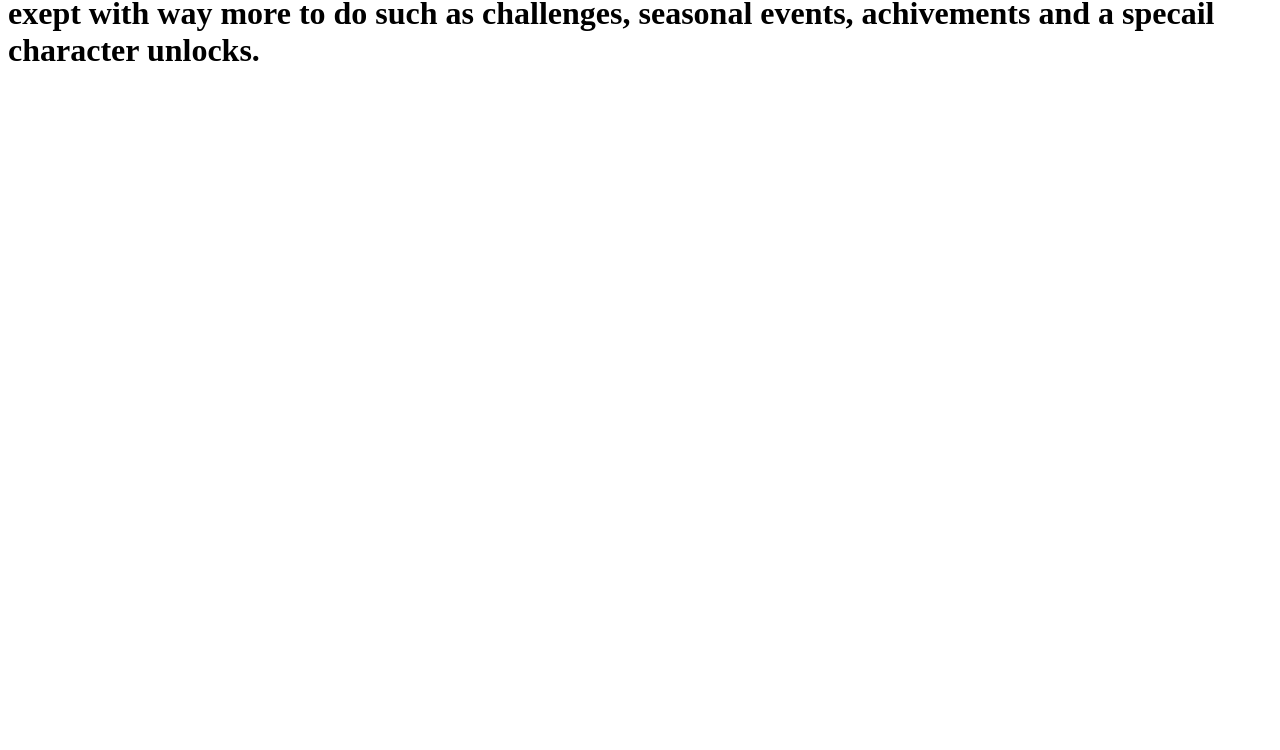
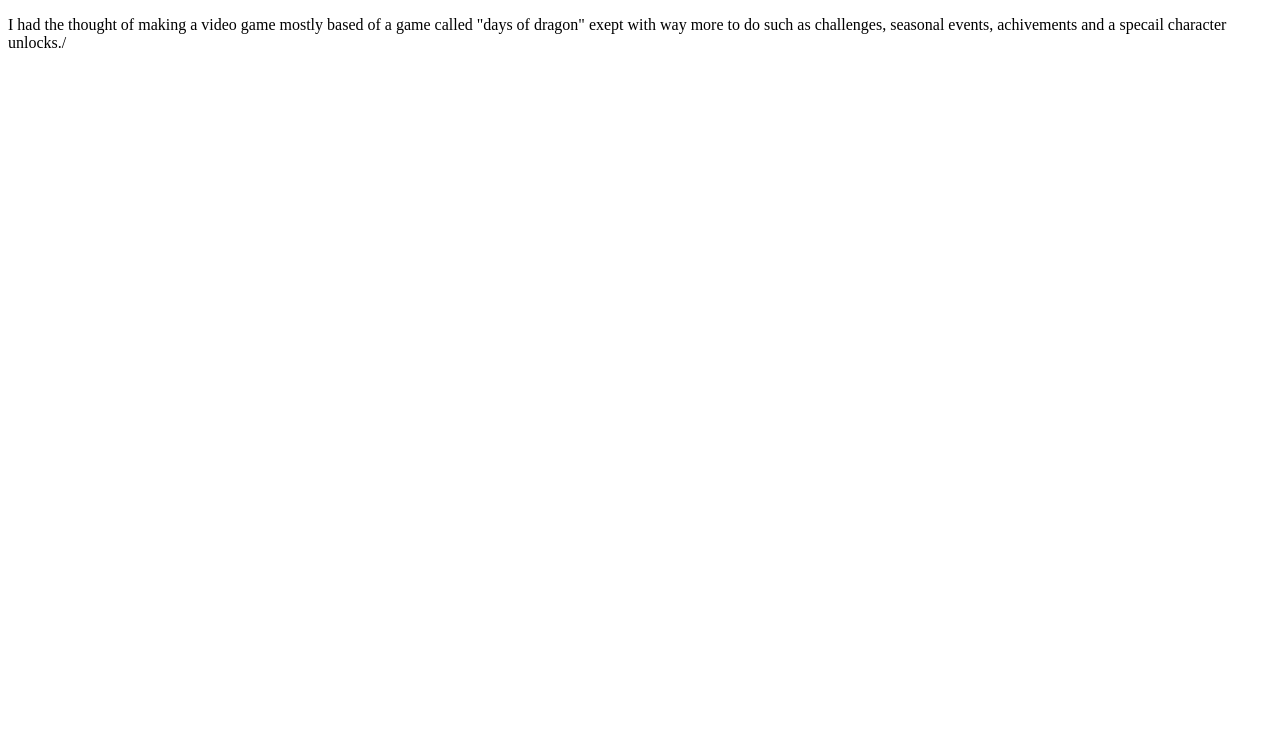
Before and after one commit to ma10374-cell/Mohammed-7D, a plain HTML site: page index.html in a window 1280 px wide. Shown: the part 50-800 px from the top of the page. Drawn offline with Linux system fonts and the light colour scheme.

Commit message:
Update index.html

```diff
--- a/index.html
+++ b/index.html
@@ -1,2 +1,2 @@
-<h1 MAKING A GAME>
-<p>I had the thought of making a video game mostly based of a game called "days of dragon" exept with way more to do such as challenges, seasonal events, achivements and a specail character unlocks. <P>
+<h1> MAKING A GAME </h1>
+<p>I had the thought of making a video game mostly based of a game called "days of dragon" exept with way more to do such as challenges, seasonal events, achivements and a specail character unlocks./<P>
```
